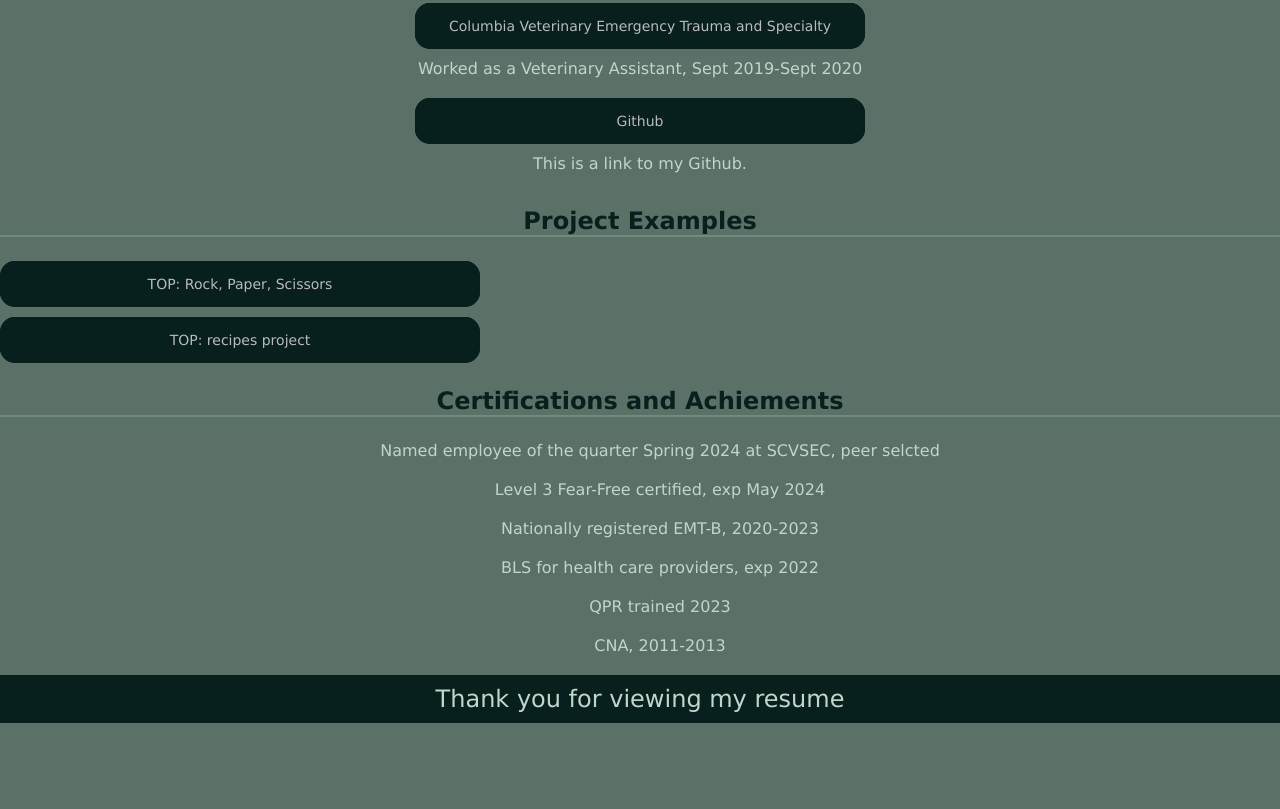
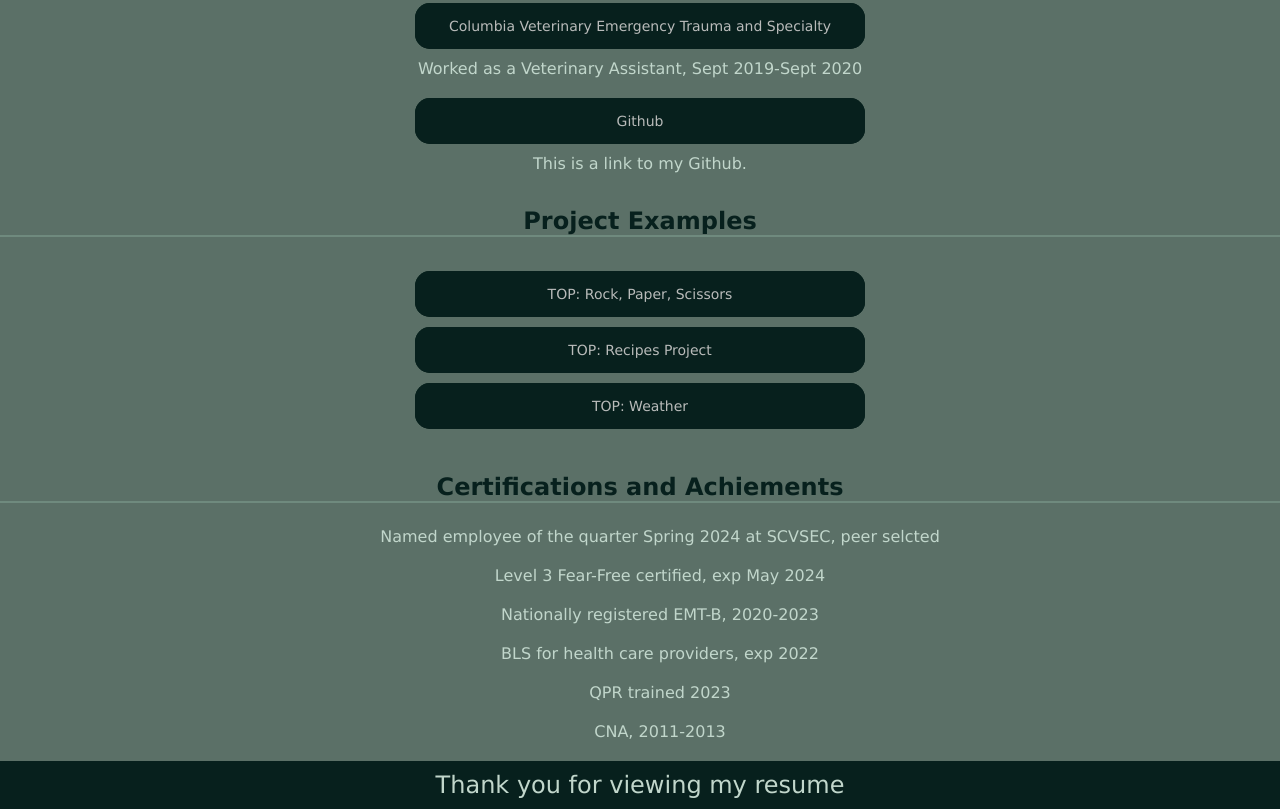
Before and after one commit to ASChavis/Resume, a plain HTML site: page index.html in a window 1280 px wide. Shown: the part 1722-2531 px from the top of the page. Before the commit the page ends 2445 px from the top, so only its background shows below. Drawn offline with Linux system fonts and the light colour scheme.

Commit message:
Added another project

```diff
--- a/index.html
+++ b/index.html
@@ -144,7 +144,10 @@
                 </button>
 
                 <button class="recipies">
-                    <a href ="https://aschavis.github.io/odin-recipies/">TOP: recipes project</a>
+                    <a href ="https://aschavis.github.io/odin-recipies/">TOP: Recipes Project</a>
+                </button>
+                <button class="weather">
+                    <a href="https://aschavis.github.io/3-Day-Weather-API/">TOP: Weather</a>
                 </button>
             </div>
 
--- a/style/style.css
+++ b/style/style.css
@@ -148,7 +148,7 @@ a {
     margin-bottom: 20px;
 }
 
-.scvsec, .blah, .lmc, .fp, .cvets, .github {
+.scvsec, .blah, .lmc, .fp, .cvets, .github, .projects {
     display: flex;
     align-content: center;
     justify-content: center;
```
